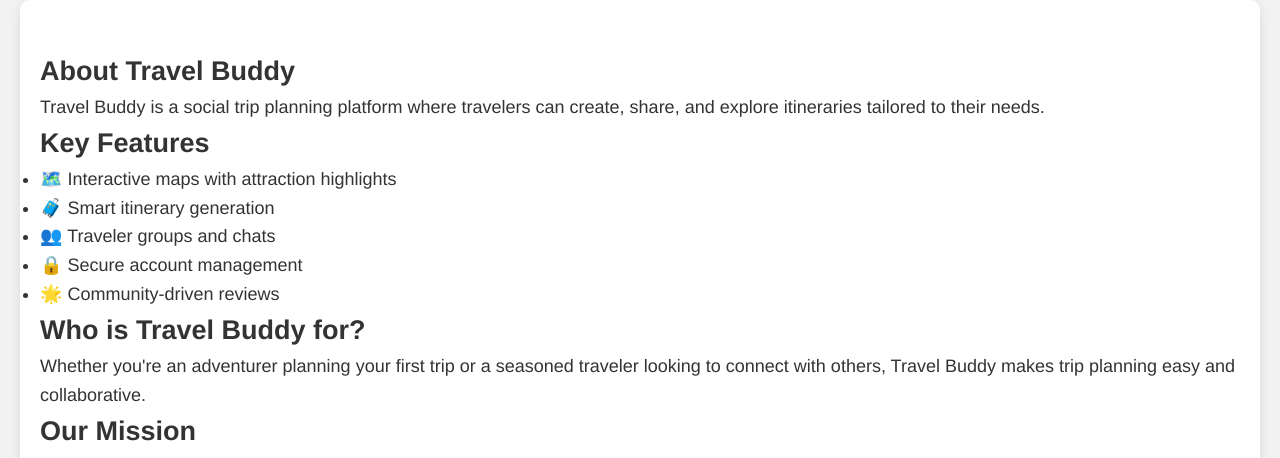
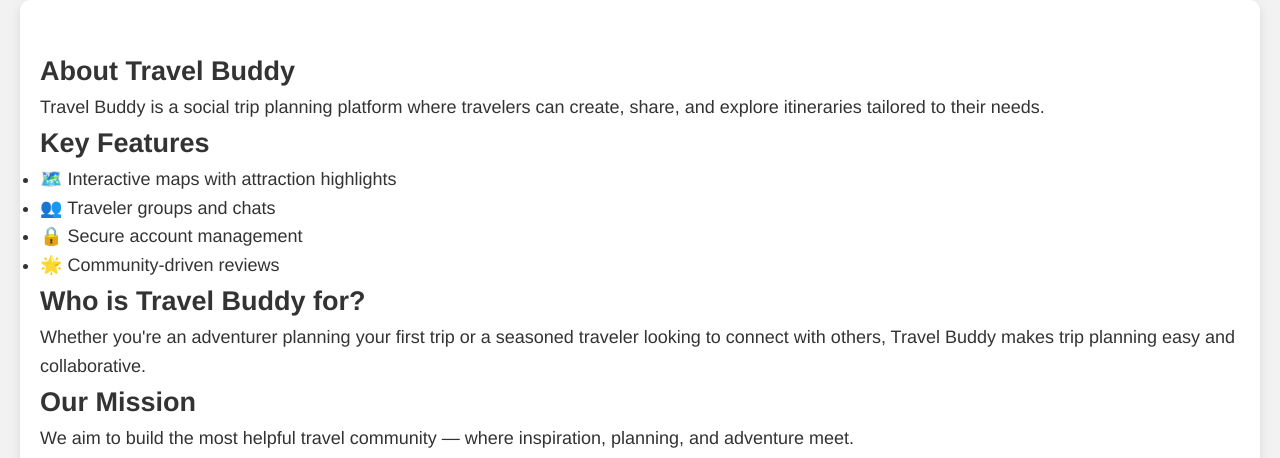
Before and after one commit to jsoong30/TravelBuddy, a Django app: page /about/ in a window 1280 px wide. Shown: the part 141-599 px from the top of the page. Run offline with Django 5.2, Linux system fonts and the light colour scheme.

Commit message:
fixed informational error on about page

```diff
--- a/core/templates/about.html
+++ b/core/templates/about.html
@@ -12,7 +12,6 @@
         <h2>Key Features</h2>
         <ul>
             <li>🗺️ Interactive maps with attraction highlights</li>
-            <li>🧳 Smart itinerary generation</li>
             <li>👥 Traveler groups and chats</li>
             <li>🔒 Secure account management</li>
             <li>🌟 Community-driven reviews</li>
```
